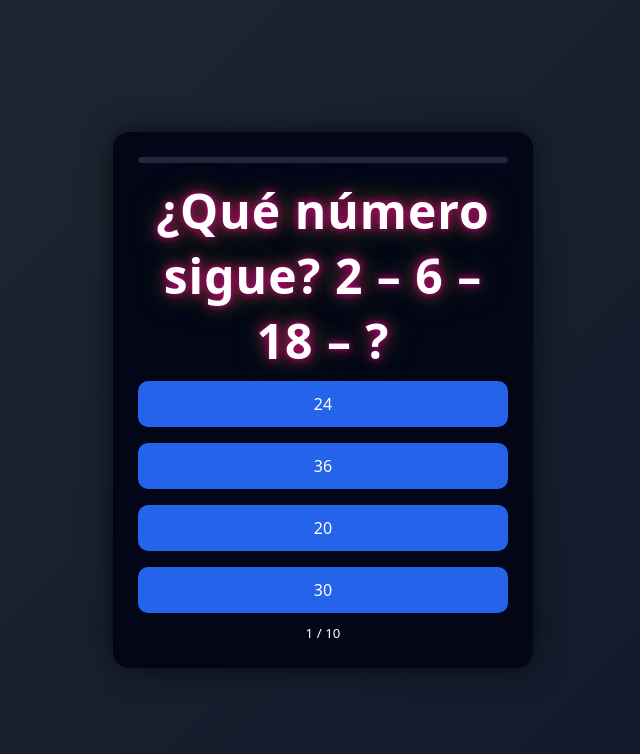
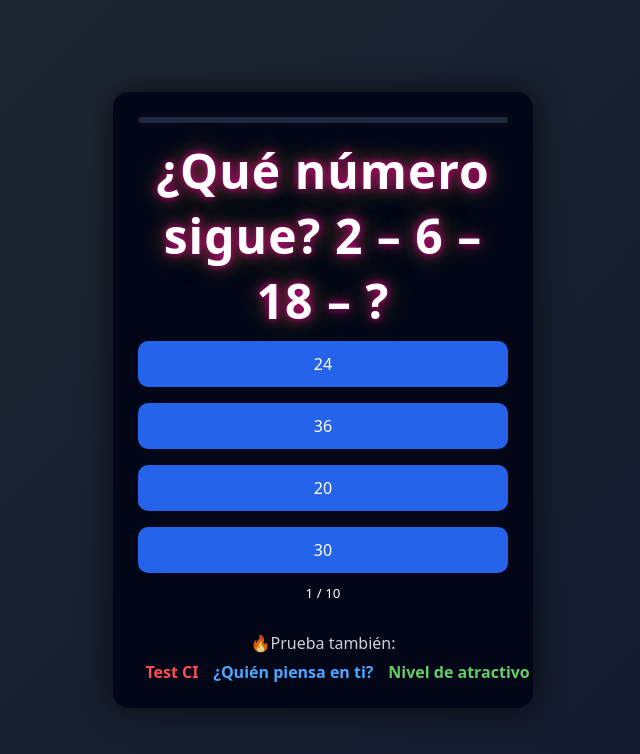
Before and after one commit to lopiensoloprogramo/peoplehint, a React (Vite) app: page /test-ci in a window 1280 px wide. Shown: the top 754 px of the page, without its empty margins (317-957 px from the left). Built offline with nearby package versions, Linux system fonts and the light colour scheme.

Commit message:
se agrego micro MINIFOTER

```diff
--- /dev/null
+++ b/src/Components/Minifoter.css
@@ -0,0 +1,36 @@
+.prueba{
+    margin-top: 8%;
+    color: #f3f4f6;
+    font-weight: 500;
+}
+
+.footer-links {
+  text-align: center;
+  white-space: nowrap; /* evita que se bajen */
+  margin-top: 2%;
+}
+
+.footer-links a {
+  display: inline-block;
+  margin: 0 2%;
+  color: #888;
+  text-decoration: none;
+  font-weight: 600;
+  font-size: 0-8rem;
+}
+
+.footer-links a:nth-child(1) {
+  color: #ff4d4d;
+}
+
+.footer-links a:nth-child(2) {
+  color: #4da6ff;
+}
+
+.footer-links a:nth-child(3) {
+  color: #66cc66;
+}
+
+.footer-links a:hover {
+  opacity: 0.7;
+}
--- /dev/null
+++ b/src/Components/Minifoter.jsx
@@ -0,0 +1,20 @@
+import "./Minifoter.css"
+
+export default function Minifoter(){
+
+
+    return(
+<>
+
+             <p className="prueba">🔥Prueba también:</p>
+                <div class="footer-links">
+                <a href="/test-ci">Test CI</a>
+                <a href="/quien-piensa">¿Quién piensa en ti?</a>
+                <a href="/nivel-atractivo">Nivel de atractivo</a>
+                </div>
+
+</>
+
+    )
+
+}
--- a/src/pages/DetectorInfidelidad.jsx
+++ b/src/pages/DetectorInfidelidad.jsx
@@ -1,5 +1,6 @@
 import { useState,useEffect } from "react";
 import "./DetectorInfidelidad.css"
+
 const results = [
   { min: 0, max: 20, texts: [
     "Solo curiosidad 👀",
@@ -156,6 +157,7 @@ useEffect(() => {
 
 
         </div>
+
       </div>
     </>
   );
--- a/src/pages/InstaVistos.css
+++ b/src/pages/InstaVistos.css
@@ -78,10 +78,11 @@
 }
 
 
-
 .fade {
   animation: fade .4s ease;
 }
+
+
 
 @keyframes spin {
   to { transform: rotate(360deg); }
--- a/src/pages/InstaVistos.jsx
+++ b/src/pages/InstaVistos.jsx
@@ -1,6 +1,6 @@
 import { useState } from "react";
 import "./InstaVistos.css";
-
+import Minifoter from "../Components/Minifoter";
 export default function InstaVistos() {
   const [user, setUser] = useState("");
   const [step, setStep] = useState(0);
@@ -94,6 +94,7 @@ const abrirPopunder = () => {
             >
               🔓 Ver quienes son
             </button>
+                <Minifoter/>
           </div>
         )}
       </div>
--- a/src/pages/TestCI.jsx
+++ b/src/pages/TestCI.jsx
@@ -1,6 +1,6 @@
 import { useState } from "react";
 import "./Testci.css";
-
+import Minifoter from "../Components/Minifoter";
 const preguntas = [
   { q: "¿Qué número sigue? 2 – 6 – 18 – ?", options: ["24", "36", "20", "30"] },
   {
@@ -10,14 +10,14 @@ const preguntas = [
   },
   { q: "¿Qué palabra NO pertenece al grupo?", options: ["Manzana", "Pera", "Zanahoria", "Plátano"] },
   { q: "Completa: 3, 9, 27, ___", options: ["54", "81", "72", "90"] },
-  { q: "Si A = 1, B = 2, C = 3... ¿Cuánto vale CAB?", options: ["312", "321", "213", "231"] },
+  { q: "Si A = 1, B = 2, C = 3... ¿Cuánto vale CAB?", options: ["312", "321", "213", "231"],className: "long" },
   { q: "¿Qué número falta? 5 – 10 – 20 – __", options: ["25", "30", "40", "50"] },
   { q: "¿Cuál es el intruso?", options: ["Perro", "Gato", "Caballo", "Mesa"] },
   { q: "Completa: 1, 1, 2, 3, 5, __", options: ["6", "7", "8", "13"] },
   {
     q: "¿Qué figura completa la secuencia?",
     seq: "⬜ ⬛ ⬜ ⬛ ⬜ ?",
-    options: ["⬜", "⬛", "🔺", "⚪"]
+    options: ["⬜", "⬛", "🔺", "⚪"],className: "long"
   },
   { q: "¿Qué número sigue? 4 – 9 – 16 – __", options: ["20", "23", "25", "30"] }
 ];
@@ -129,8 +129,9 @@ export default function TestCI() {
 
           </div>
         )}
+ <Minifoter/>
+      </div>
 
-      </div>
     </div>
   );
 }
```
